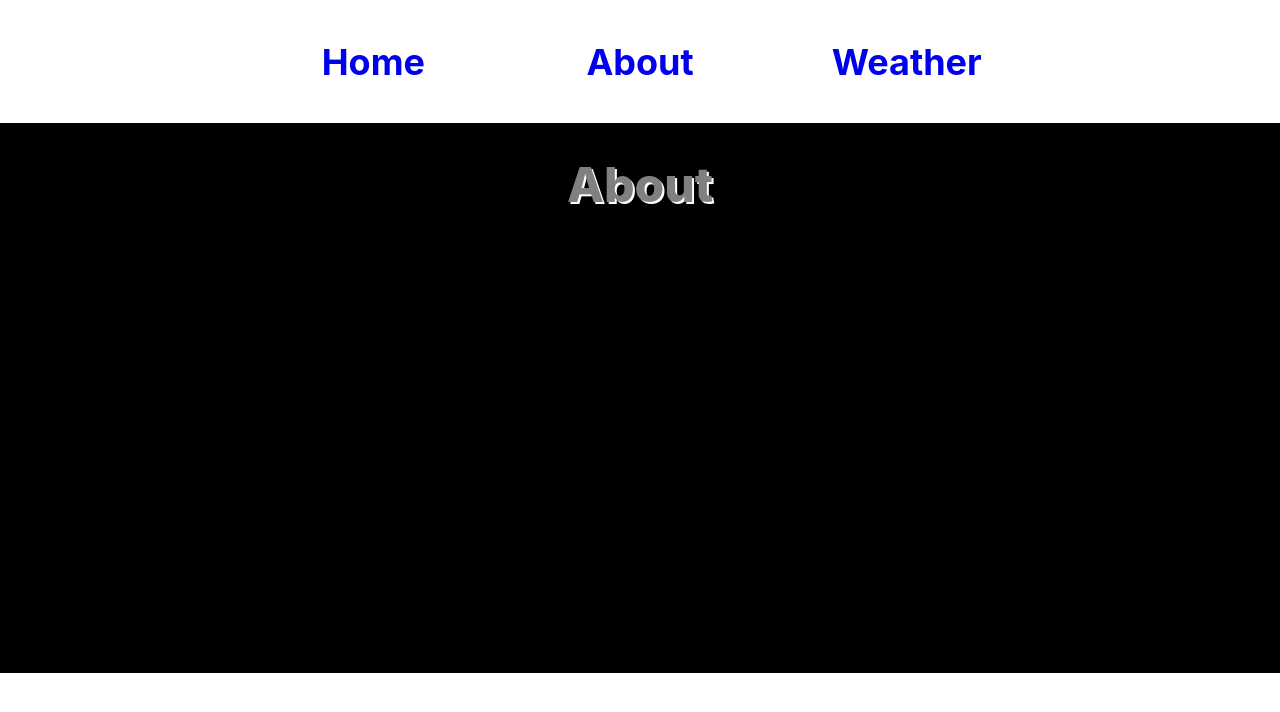
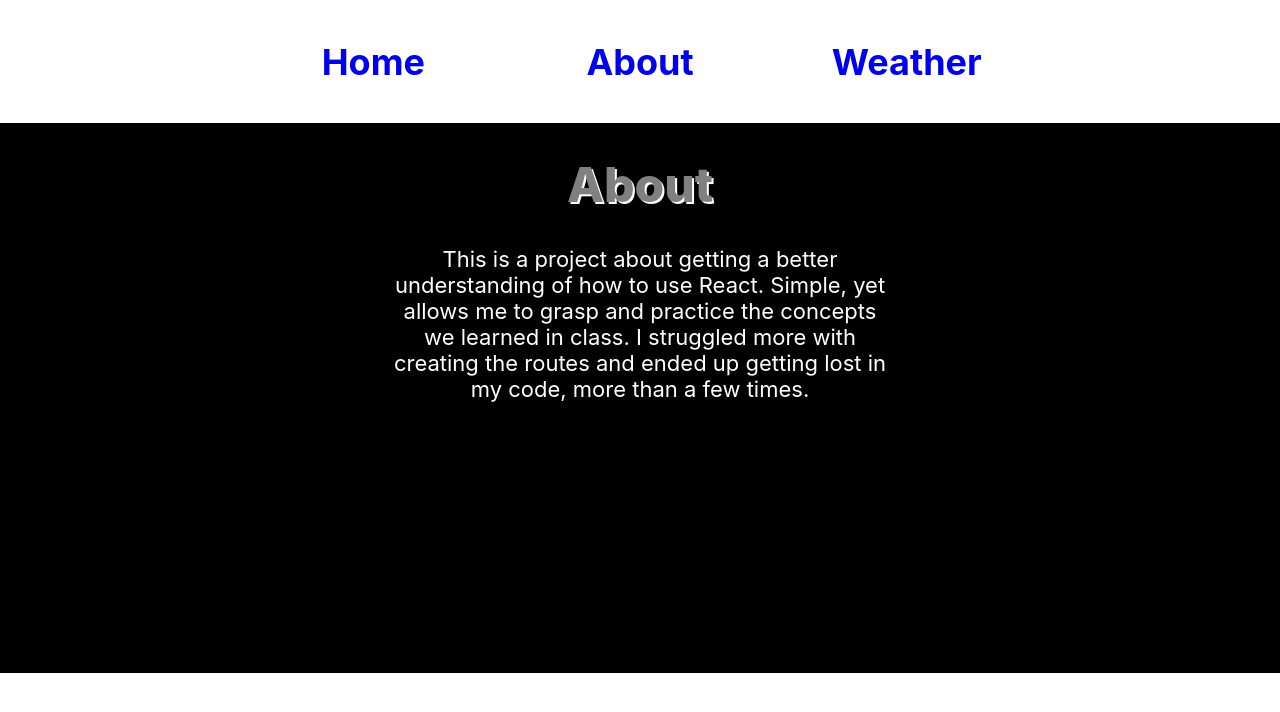
Before and after one commit to DannyShien/Weather-App, a React (Create React App) app: page /about in a window 1280 px wide. Shown: the top 712 px of the page. Built offline with nearby package versions, Linux system fonts and the light colour scheme.

Commit message:
able to pull from second API, showing unix timestamp converted to date

```diff
--- a/src/About.js
+++ b/src/About.js
@@ -6,6 +6,13 @@ class About extends Component {
         return (
             <div className = 'about'>
                 <h1>About</h1>
+                <p>
+                    This is a project about getting a better understanding of how to use React.
+                    Simple, yet allows me to grasp and practice the concepts we learned in class.
+                    I struggled more with creating the routes and ended up getting lost in my code,
+                    more than a few times.
+                </p>
+
             </div>
         );
     }
--- a/src/App.css
+++ b/src/App.css
@@ -46,11 +46,18 @@ html, body {
     height: 550px;
     width: 100%;
     display: flex;
-    justify-content: center;
+    /* justify-content: center; */
+    align-items: center;
+    flex-direction: column;
     color: gray;
     background-color: black;
 }
-
+p {
+    color: white;
+    font-size: 22px;
+    width: 500px;
+    text-align: center;
+}
 .weather {
     background-color: lightskyblue;
     height: 550px;
--- a/src/CurrentWeather.js
+++ b/src/CurrentWeather.js
@@ -9,6 +9,9 @@ const CurrentWeather = (props) => {
             <li><strong>Weather Condition:</strong> {`${props.weather_condition}`}</li>
             <li><strong>Humidity:</strong> {`${props.humidity}%`}</li>
             <li><strong>Wind:</strong>  {`${props.wind} mph`}</li>
+
+
+            <li><strong>Forecast:</strong> {`${props.forecast}`}</li>
         </div>
     )
 
--- a/src/Weather.js
+++ b/src/Weather.js
@@ -18,7 +18,8 @@ class Weather extends Component {
             description: '', // descriptions of parameters
             temperature: '',
             humidity: '',
-            wind: '' // speed
+            wind: '', // speed
+            forecast_date: ''
         }
     }
     render() {
@@ -43,7 +44,7 @@ class Weather extends Component {
         const searchCity = this.state.name
         event.preventDefault();
         // console.log(searchCity);
-        console.log('Input Submitted')
+        console.log('Input Submitted');
         fetch(`https://api.openweathermap.org/data/2.5/weather?q=${searchCity}&type=accurate&APPID=dee07fae47d614b4f9cb0a8cd0a2cfeb`)
             .then(r => {
                 return r.json()
@@ -56,7 +57,6 @@ class Weather extends Component {
                     // console.log(weather_condition)
                 let weather_description = obj.weather.map((bob) => {
                     return bob.description});
-
                 this.setState ({
                     weather_data: obj,
                     name: obj.name,
@@ -64,10 +64,30 @@ class Weather extends Component {
                     description: weather_description,
                     temperature: temp,
                     humidity: obj.main.humidity,
-                    wind: obj.wind.speed
+                    wind: obj.wind.speed,
                 })
                 console.log('Weather Info:', obj);
-            });
+                fetch(`https://api.openweathermap.org/data/2.5/forecast?q=Atlanta&cnt=7&APPID=0f120aa36b999f92a1be873d99468369`)
+                    // .catch(err =>{
+                    //     console.log(err);
+                    // })
+                    .then(r => { console.log(r)
+                        return r.json()
+                    })
+                    .then(obj => {
+                        // let day = obj.list.map((forecast) => {
+                        //     return forecast.dt_txt});
+                        //     console.log(day)
+                        let day = obj.list.map((forecast) => {
+                            return forecast.dt});
+                            console.log(day)
+                        let timestamp = new Date(day[0] * 1000);
+                        console.log(timestamp)
+                        this.setState ({
+                            forecast_date: timestamp
+                        })
+                    })
+            })
 
     }
 
@@ -90,6 +110,7 @@ class Weather extends Component {
                     temperature = {this.state.temperature}
                     humidity = {this.state.humidity}
                     wind = {this.state.wind}
+                    forecast = {`${this.state.forecast_date}`}
                 />
             )
         } else {
--- a/src/config.js
+++ b/src/config.js
@@ -6,5 +6,6 @@ const Key = (props) => {
 
 }
 export default {
-    owKey: 'dee07fae47d614b4f9cb0a8cd0a2cfeb'
+    owKey: 'dee07fae47d614b4f9cb0a8cd0a2cfeb',
+    DSkey: '28fd2e443998ecad25d3d03c70506bc5'
 };
```
Also changed, not shown: src/Forcast.js (added).
